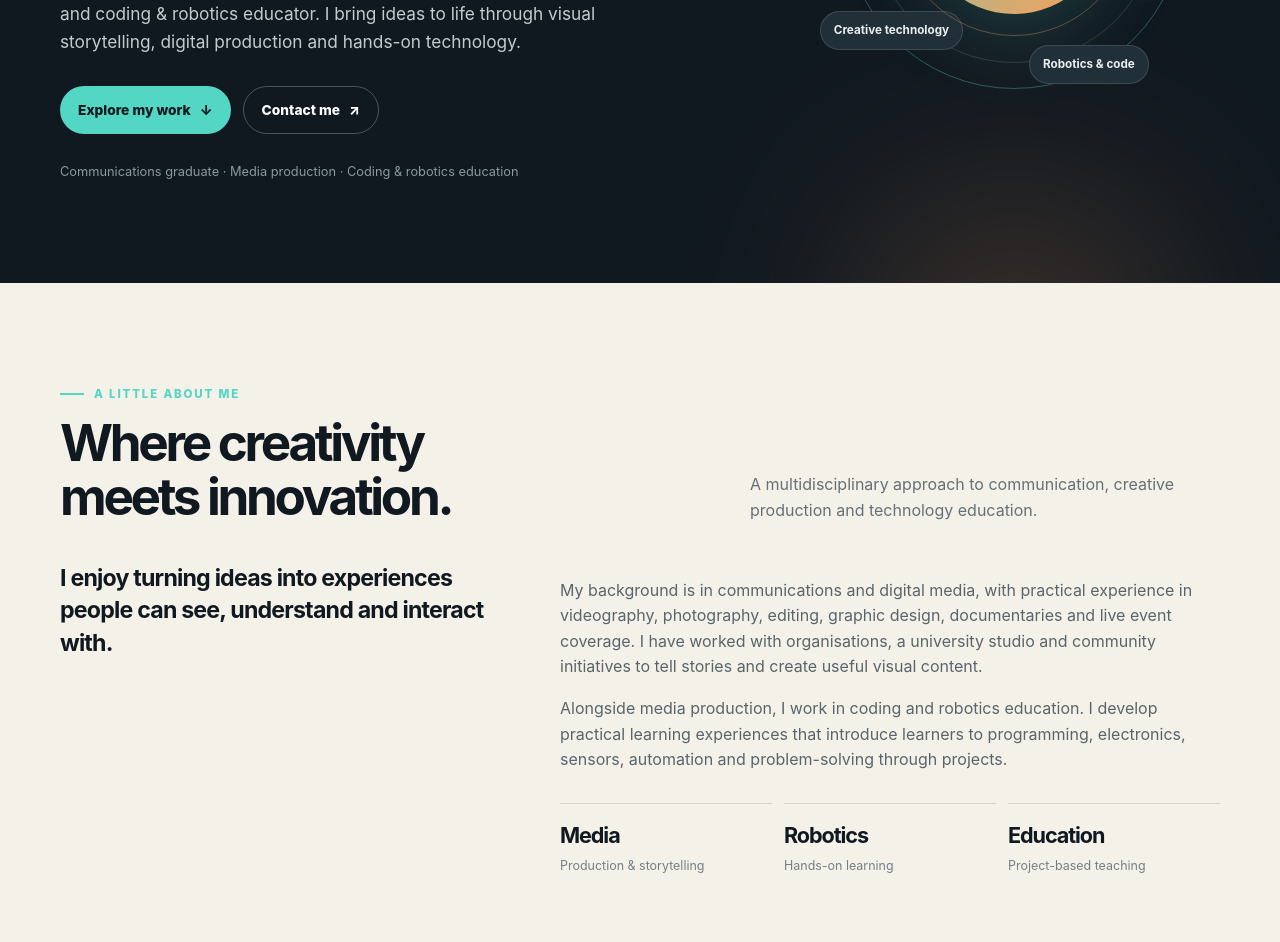
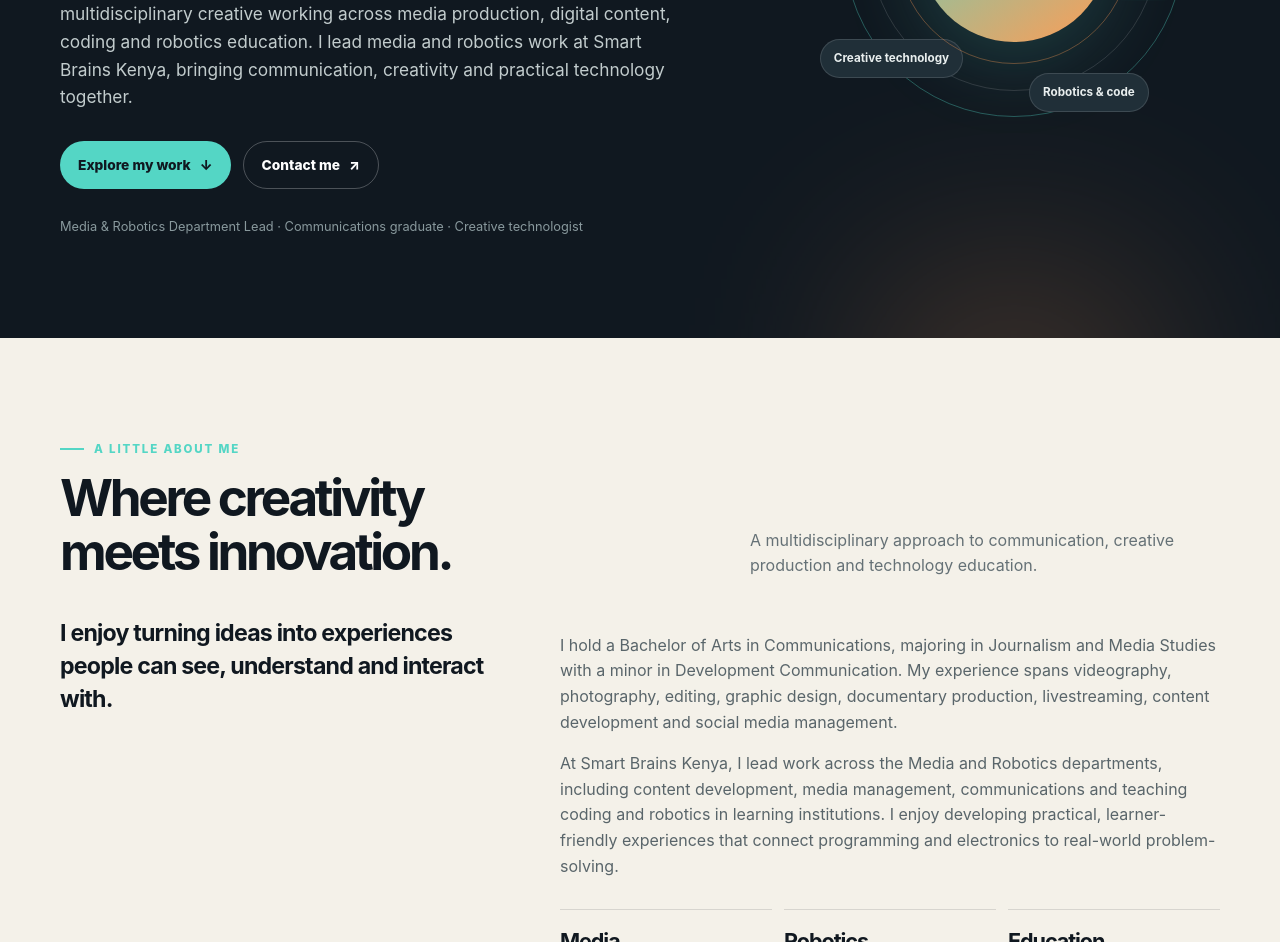
Before and after one commit to smartmedia-spec/portfolio, a plain HTML site: page index.html in a window 1280 px wide. Shown: the part 528-1470 px from the top of the page. Drawn offline with Linux system fonts and the light colour scheme.

Commit message:
Expand professional experience and CV details

```diff
--- a/index.html
+++ b/index.html
@@ -158,12 +158,12 @@
         <div>
           <span class="eyebrow">Portfolio · Kenya</span>
           <h1>Creating with purpose. <em>Building with technology.</em></h1>
-          <p class="hero-copy">I'm Jefa John Kombo — a digital media professional, creative technologist and coding & robotics educator. I bring ideas to life through visual storytelling, digital production and hands-on technology.</p>
+          <p class="hero-copy">I'm Jefa John Kombo — a communications professional and multidisciplinary creative working across media production, digital content, coding and robotics education. I lead media and robotics work at Smart Brains Kenya, bringing communication, creativity and practical technology together.</p>
           <div class="hero-actions">
             <a class="button primary" href="#projects">Explore my work <span aria-hidden="true">↓</span></a>
             <a class="button ghost" href="mailto:jefajohn1@gmail.com">Contact me <span aria-hidden="true">↗</span></a>
           </div>
-          <p class="hero-note">Communications graduate · Media production · Coding & robotics education</p>
+          <p class="hero-note">Media & Robotics Department Lead · Communications graduate · Creative technologist</p>
         </div>
         <div class="profile-art" aria-label="Jefa John Kombo initials graphic">
           <div class="orbit">
@@ -184,8 +184,8 @@
       <div class="about-grid reveal">
         <div class="about-statement">I enjoy turning ideas into experiences people can see, understand and interact with.</div>
         <div>
-          <p class="about-text">My background is in communications and digital media, with practical experience in videography, photography, editing, graphic design, documentaries and live event coverage. I have worked with organisations, a university studio and community initiatives to tell stories and create useful visual content.</p>
-          <p class="about-text">Alongside media production, I work in coding and robotics education. I develop practical learning experiences that introduce learners to programming, electronics, sensors, automation and problem-solving through projects.</p>
+          <p class="about-text">I hold a Bachelor of Arts in Communications, majoring in Journalism and Media Studies with a minor in Development Communication. My experience spans videography, photography, editing, graphic design, documentary production, livestreaming, content development and social media management.</p>
+          <p class="about-text">At Smart Brains Kenya, I lead work across the Media and Robotics departments, including content development, media management, communications and teaching coding and robotics in learning institutions. I enjoy developing practical, learner-friendly experiences that connect programming and electronics to real-world problem-solving.</p>
           <div class="stat-row">
             <div class="stat"><strong>Media</strong><span>Production & storytelling</span></div>
             <div class="stat"><strong>Robotics</strong><span>Hands-on learning</span></div>
@@ -253,7 +253,9 @@
         <p class="section-intro">Selected roles from my communications and media-production background, as recorded in my CV.</p>
       </div>
       <div class="timeline">
-        <article class="timeline-item reveal"><div class="timeline-date">February 2023 – Present</div><h3>Christian Fellowship Foundation</h3><p class="role">Videographer & Livestream Producer</p><p>Entrusted with livestreaming church events to social media platforms, primarily using Wirecast and OBS.</p></article>
+        <article class="timeline-item reveal"><div class="timeline-date">August 2023 – Present</div><h3>Smart Brains Kenya</h3><p class="role">Head of Media & Robotics Departments</p><p>Leads content development, social media management, media production and communications, while teaching coding and robotics in schools and supporting technology education programmes.</p></article>
+        <article class="timeline-item reveal"><div class="timeline-date">February 2023 – Present</div><h3>Christian Fellowship Foundation</h3><p class="role">Videographer & Livestream Producer</p><p>Supports video recording, photography, camera operation and livestream coverage of church events for online platforms, using tools including Wirecast and OBS.</p></article>
+        <article class="timeline-item reveal"><div class="timeline-date">March – June 2023</div><h3>Topserve Limited</h3><p class="role">Graphic Designer, Photographer & Videographer</p><p>Created posters and banners, photographed products, shot and edited videos, and supported content publishing for the organisation’s digital platforms.</p></article>
         <article class="timeline-item reveal"><div class="timeline-date">2022</div><h3>Help a Child Face Tomorrow</h3><p class="role">Videography, Editing & Documentation</p><p>Captured video and photography during organisational missions, edited content using Premiere Pro and After Effects, and created visual designs using Illustrator and Photoshop.</p></article>
         <article class="timeline-item reveal"><div class="timeline-date">2021 – 2022</div><h3>Save a Life Community</h3><p class="role">Volunteer Videographer & Editor</p><p>Supported video production and editing for online channels and television programmes, using DaVinci Resolve.</p></article>
         <article class="timeline-item reveal"><div class="timeline-date">2018 – 2021</div><h3>Pan Africa Christian University</h3><p class="role">Assistant Studio Technician</p><p>Produced institutional adverts, supported live event coverage and photography, managed practical studio activities and helped students understand studio equipment.</p></article>
@@ -279,10 +281,10 @@
     <section class="section wrap" id="education">
       <div class="section-head reveal"><div><span class="eyebrow">Education</span><h2>Learning & foundation.</h2></div></div>
       <div class="education-grid">
-        <article class="education-card reveal"><span>2017 – 2023</span><h3>Pan Africa Christian University</h3><p>Bachelor of Arts in Communications</p></article>
+        <article class="education-card reveal"><span>2017 – 2023</span><h3>Pan Africa Christian University</h3><p>Bachelor of Arts in Communications — major in Journalism and Media Studies; minor in Development Communication.</p></article>
         <article class="education-card reveal"><span>2012 – 2015</span><h3>Kwale High School</h3><p>Kenya Certificate of Secondary Education (KCSE) · B-</p></article>
       </div>
-      <p class="about-text" style="margin-top:22px">Languages: English (fluent), Kiswahili (fluent) and French (basic).</p>
+      <p class="about-text" style="margin-top:22px">Languages: English, Kiswahili, Duruma, Digo and Sheng (fluent); French (partial/basic).</p>
     </section>
 
     <section class="contact" id="contact">
```
